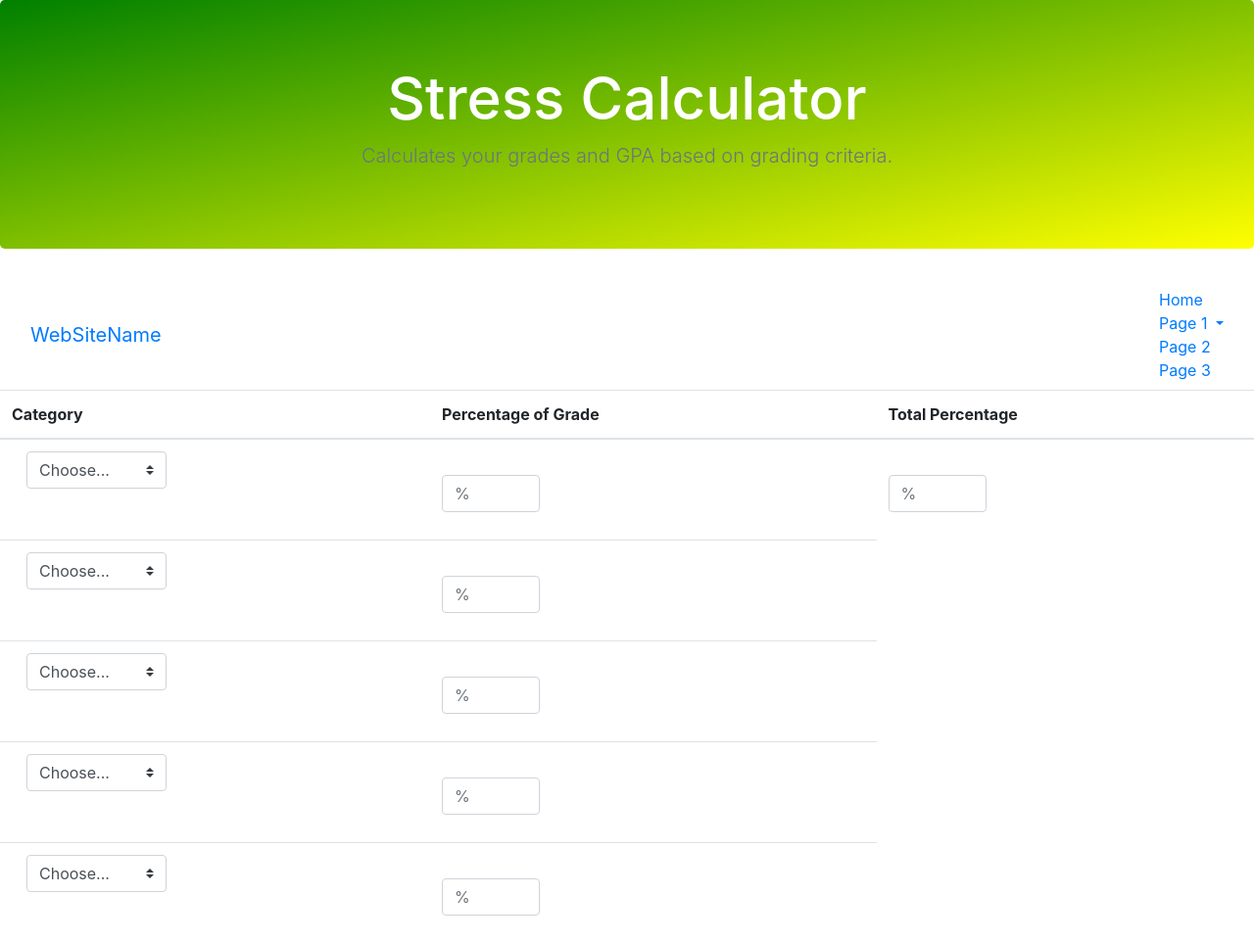
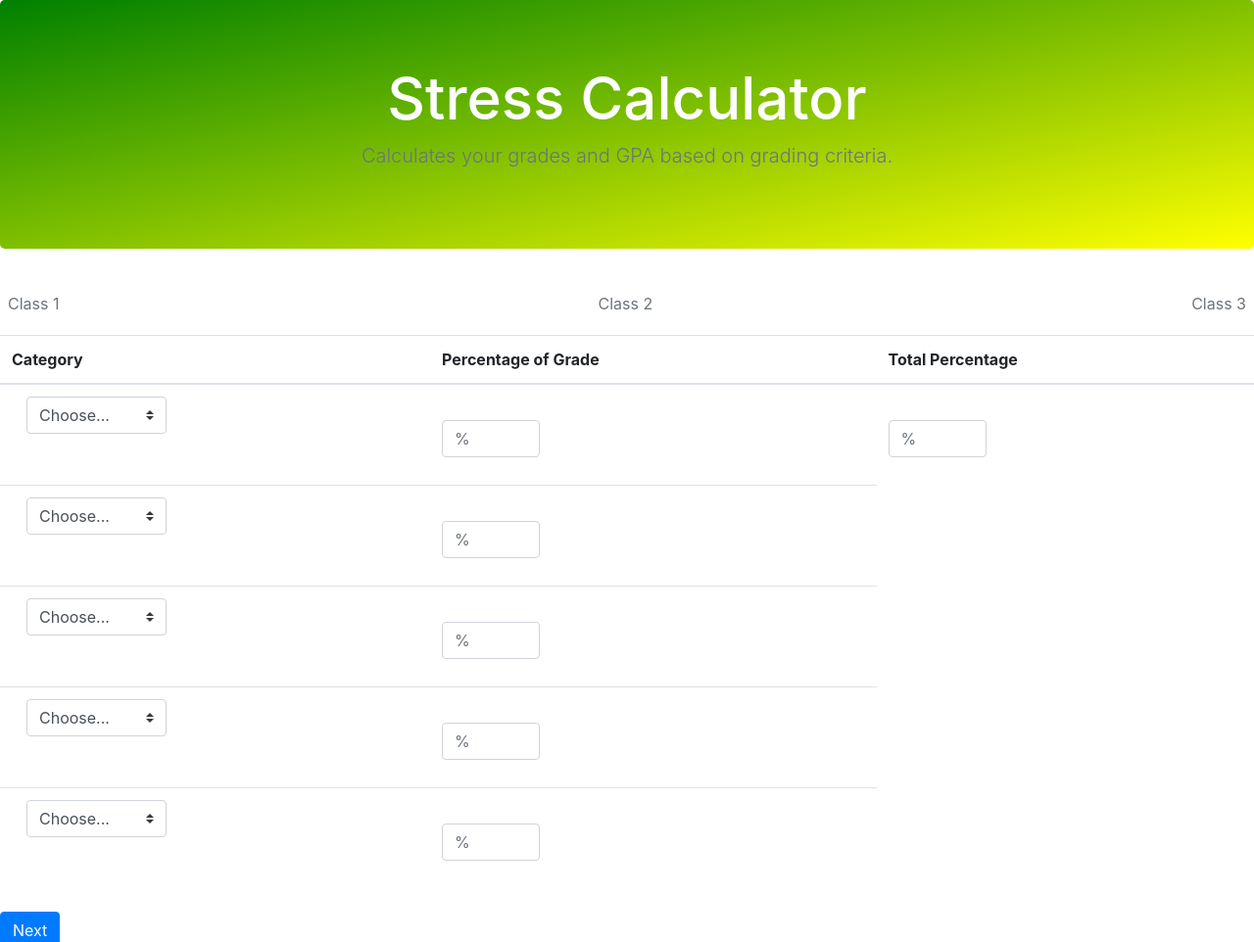
Before and after one commit to sarora324/grades, a Flask app: page / in a window 1280 px wide. Shown: the top 962 px of the page at 98% size. Run offline with Flask 2, Linux system fonts and the light colour scheme; some libraries are stand-ins or nearby versions.

Commit message:
navigation bar

```diff
--- a/wimbeldon_serve/templates/homepage.html
+++ b/wimbeldon_serve/templates/homepage.html
@@ -24,27 +24,14 @@
       </div>
     </section>
 
-    <nav class="navbar navbar-inverse">
-    <div class="container-fluid">
-      <div class="navbar-header">
-        <a class="navbar-brand" href="#">WebSiteName</a>
-      </div>
-      <ul class="nav navbar-nav">
-        <li class="active"><a href="#">Home</a></li>
-        <li class="dropdown">
-          <a class="dropdown-toggle" data-toggle="dropdown" href="#">Page 1
-          <span class="caret"></span></a>
-          <ul class="dropdown-menu">
-            <li><a href="#">Page 1-1</a></li>
-            <li><a href="#">Page 1-2</a></li>
-            <li><a href="#">Page 1-3</a></li>
-          </ul>
-        </li>
-        <li><a href="#">Page 2</a></li>
-        <li><a href="#">Page 3</a></li>
-      </ul>
+    <div class="nav-scroller py-1 mb-2">
+      <nav class="nav d-flex justify-content-between">
+        <a class="p-2 text-muted" href="#">Class 1</a>
+        <a class="p-2 text-muted" href="#">Class 2</a>
+        <a class="p-2 text-muted" href="#">Class 3</a>
+
+      </nav>
     </div>
-  </nav>
     <table class="table">
     <thead>
     <tr>
```
